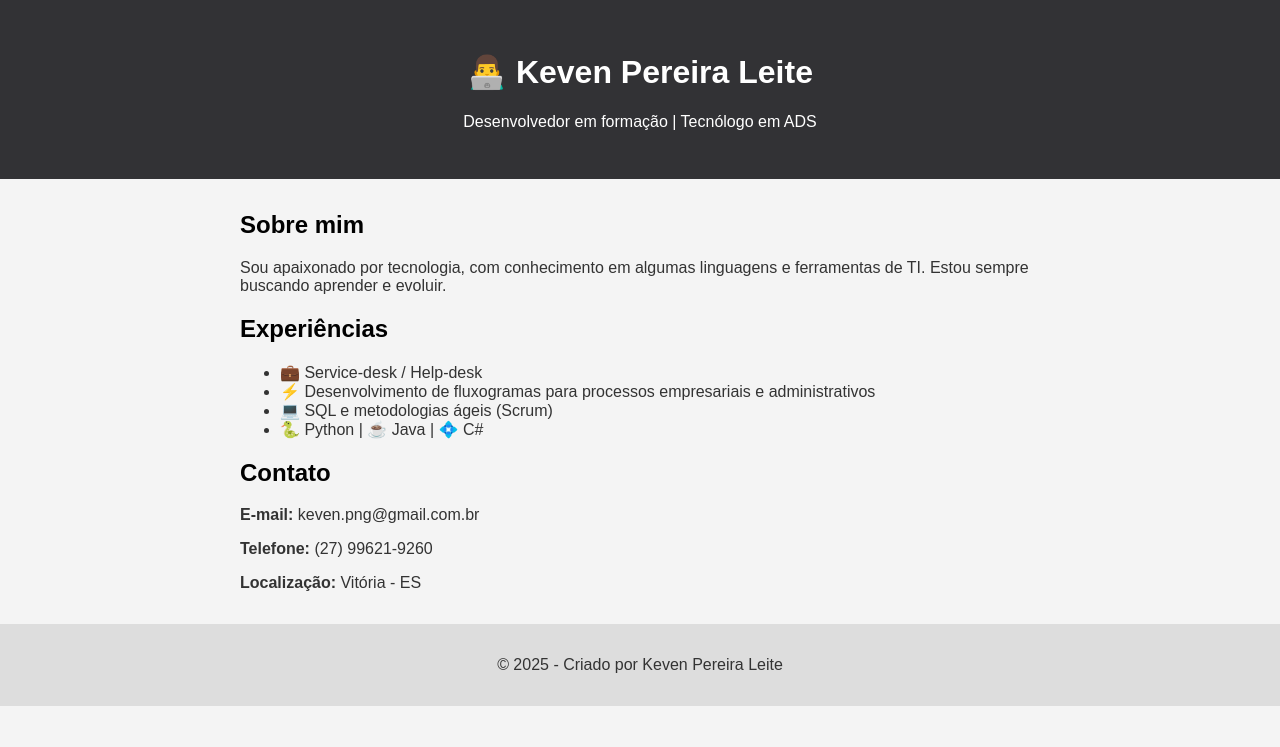
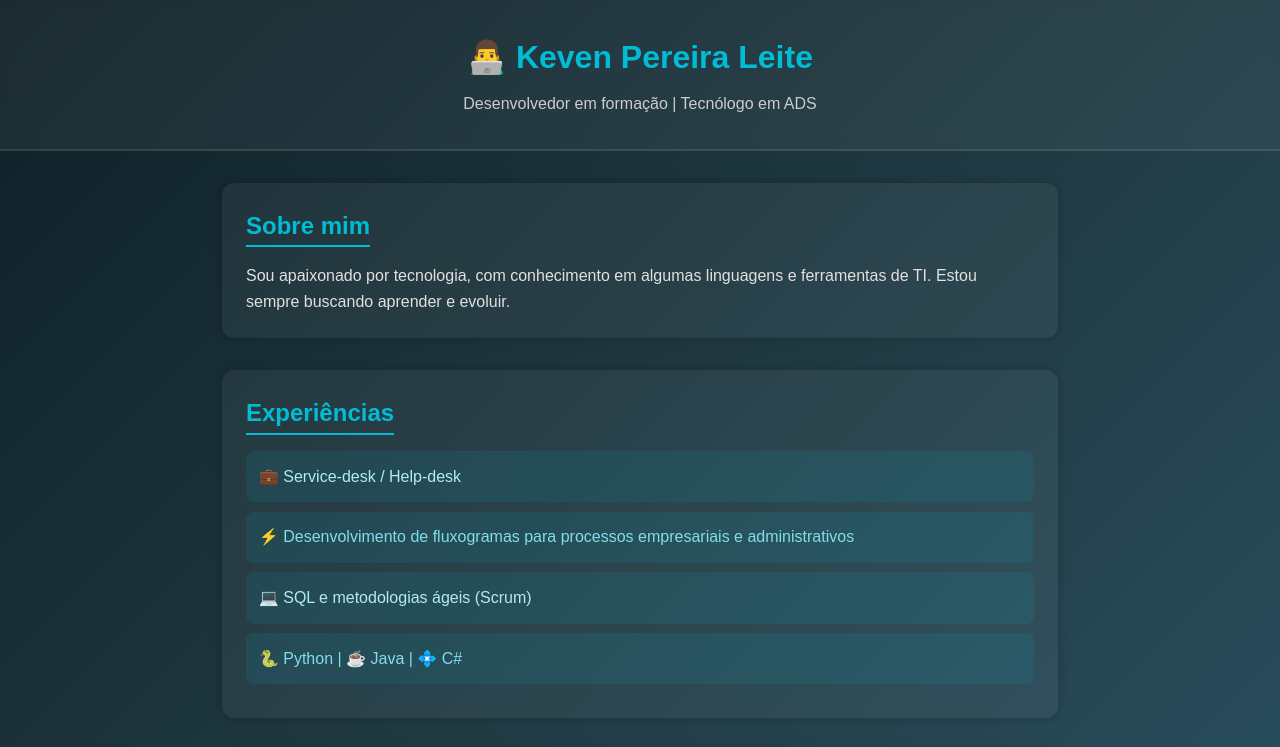
Before and after one commit to kevenpll/Projeto-Desenvolvimento-Web-C1, a plain HTML site: page index.html in a window 1280 px wide. Shown: the top 747 px of the page. Drawn offline with Linux system fonts and the light colour scheme.

Commit message:
Update style.css

```diff
--- a/style.css
+++ b/style.css
@@ -1,37 +1,148 @@
-body {
-  font-family: Arial, sans-serif;
-  background: #f4f4f4;
-  color: #333;
+
+* {
   margin: 0;
   padding: 0;
+  box-sizing: border-box;
 }
 
-header {
-  background: #323235;
-  color: #fff;
-  text-align: center;
-  padding: 2rem 0;
+
+body {
+  font-family: 'Poppins', Arial, sans-serif;
+  background: linear-gradient(135deg, #0f2027, #203a43, #2c5364);
+  color: #f0f0f0;
+  line-height: 1.6;
+  display: flex;
+  flex-direction: column;
+  min-height: 100vh;
 }
 
-main {
-  max-width: 800px;
-  margin: 2rem auto;
-  padding: 0 1rem;
+
+header {
+  text-align: center;
+  padding: 2rem 1rem;
+  background: rgba(255, 255, 255, 0.05);
+  backdrop-filter: blur(5px);
+  border-bottom: 2px solid rgba(255, 255, 255, 0.1);
 }
 
-h2 {
-  color: #000000;
+header h1 {
+  font-size: 2rem;
+  color: #00bcd4;
 }
 
-img {
-  border-radius: 50%;
-  display: block;
-  margin: 1rem 0;
+header p {
+  color: #ccc;
+  margin-top: 0.5rem;
+}
+
+
+main {
+  flex: 1;
+  padding: 2rem;
+  max-width: 900px;
+  margin: 0 auto;
+}
+
+
+section {
+  background: rgba(255, 255, 255, 0.05);
+  padding: 1.5rem;
+  margin-bottom: 2rem;
+  border-radius: 12px;
+  box-shadow: 0 0 10px rgba(0, 0, 0, 0.2);
+  transition: transform 0.3s, background 0.3s;
+}
+
+section:hover {
+  transform: translateY(-5px);
+  background: rgba(255, 255, 255, 0.1);
+}
+
+
+section h2 {
+  color: #00bcd4;
+  border-bottom: 2px solid #00bcd4;
+  display: inline-block;
+  margin-bottom: 1rem;
+}
+
+
+section p {
+  color: #e0e0e0;
+}
+
+
+ul {
+  list-style-type: none;
+}
+
+ul li {
+  background: rgba(0, 188, 212, 0.1);
+  padding: 0.8rem;
+  border-radius: 8px;
+  margin-bottom: 0.6rem;
+  transition: background 0.3s;
+}
+
+ul li:hover {
+  background: rgba(0, 188, 212, 0.2);
+}
+
+ul li:nth-child(odd) {
+  color: #b2ebf2;
+}
+
+ul li:nth-child(even) {
+  color: #80deea;
 }
 
 footer {
   text-align: center;
   padding: 1rem;
-  background: #ddd;
-  margin-top: 2rem;
+  background: rgba(255, 255, 255, 0.05);
+  border-top: 2px solid rgba(255, 255, 255, 0.1);
+  font-size: 0.9rem;
+  color: #bbb;
 }
+
+/* ======= RESPONSIVIDADE ======= */
+@media (max-width: 768px) {
+  header h1 {
+    font-size: 1.6rem;
+  }
+
+  main {
+    padding: 1rem;
+  }
+
+  section {
+    padding: 1rem;
+  }
+}
+
+@media (max-width: 480px) {
+  header p {
+    font-size: 0.9rem;
+  }
+
+  ul li {
+    font-size: 0.9rem;
+  }
+}
+
+.contact p {
+  margin-bottom: 0.5rem;
+}
+
+.contact strong {
+  color: #00bcd4;
+}
+
+.contact {
+  text-align: left;
+}
+
+.contact:hover {
+  transform: translateY(-3px);
+  background: rgba(255, 255, 255, 0.1);
+}
```
